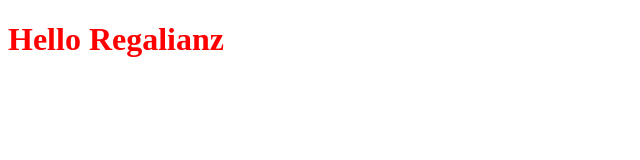
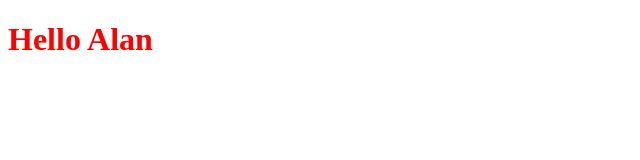
Before and after one commit to Regalianz/new-proj, a plain HTML site: page index.html in a window 1280 px wide. Shown: the whole page, without its empty margins (0-640 px from the left). Drawn offline with Linux system fonts and the light colour scheme.

Commit message:
Update index.html

```diff
--- a/index.html
+++ b/index.html
@@ -1,6 +1,6 @@
 <!DOCTYPE html>
 <html>
     <body>
-        <h1 style="color: red;">Hello Regalianz</h1>
+        <h1 style="color: red;">Hello Alan</h1>
     </body>
 </html>
```
